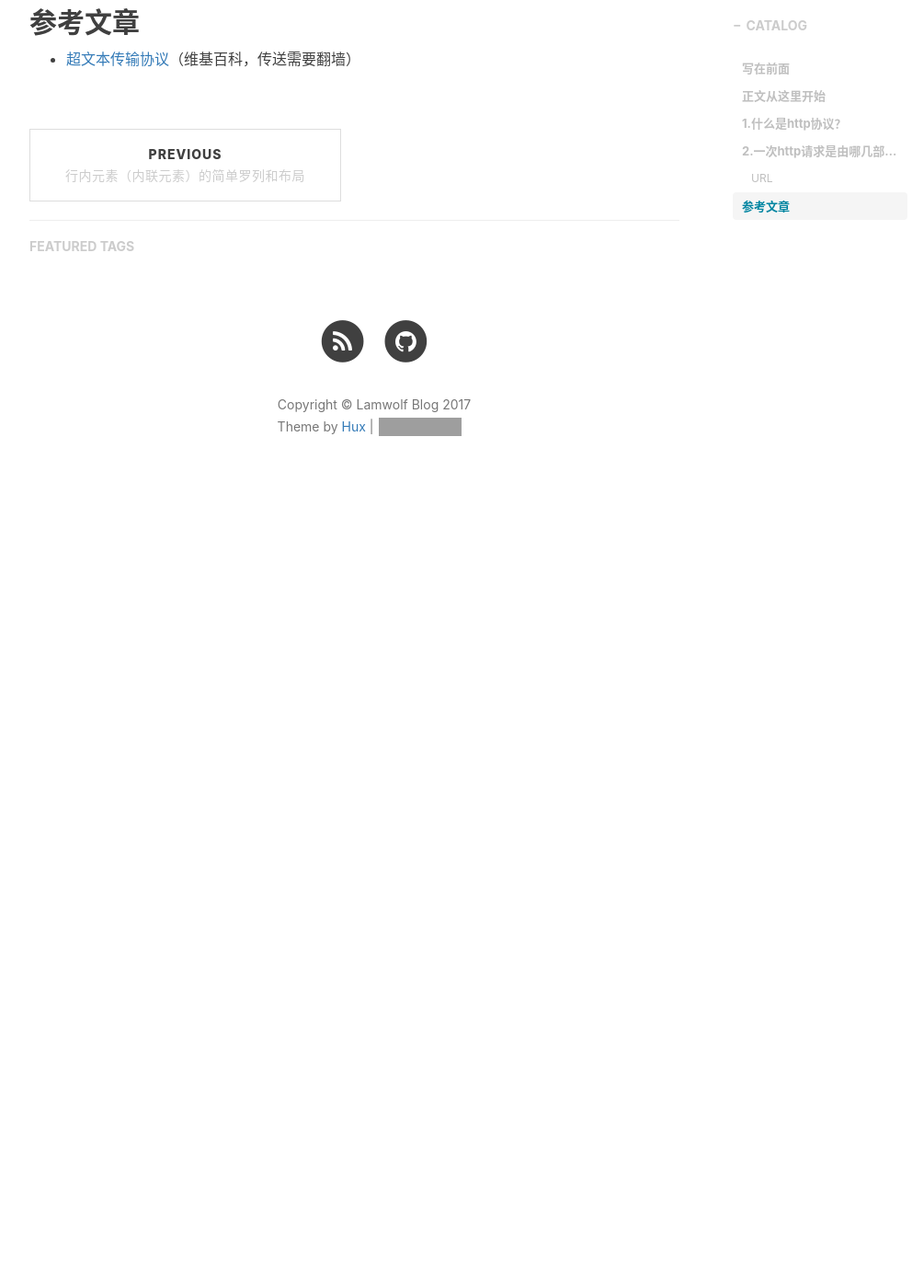
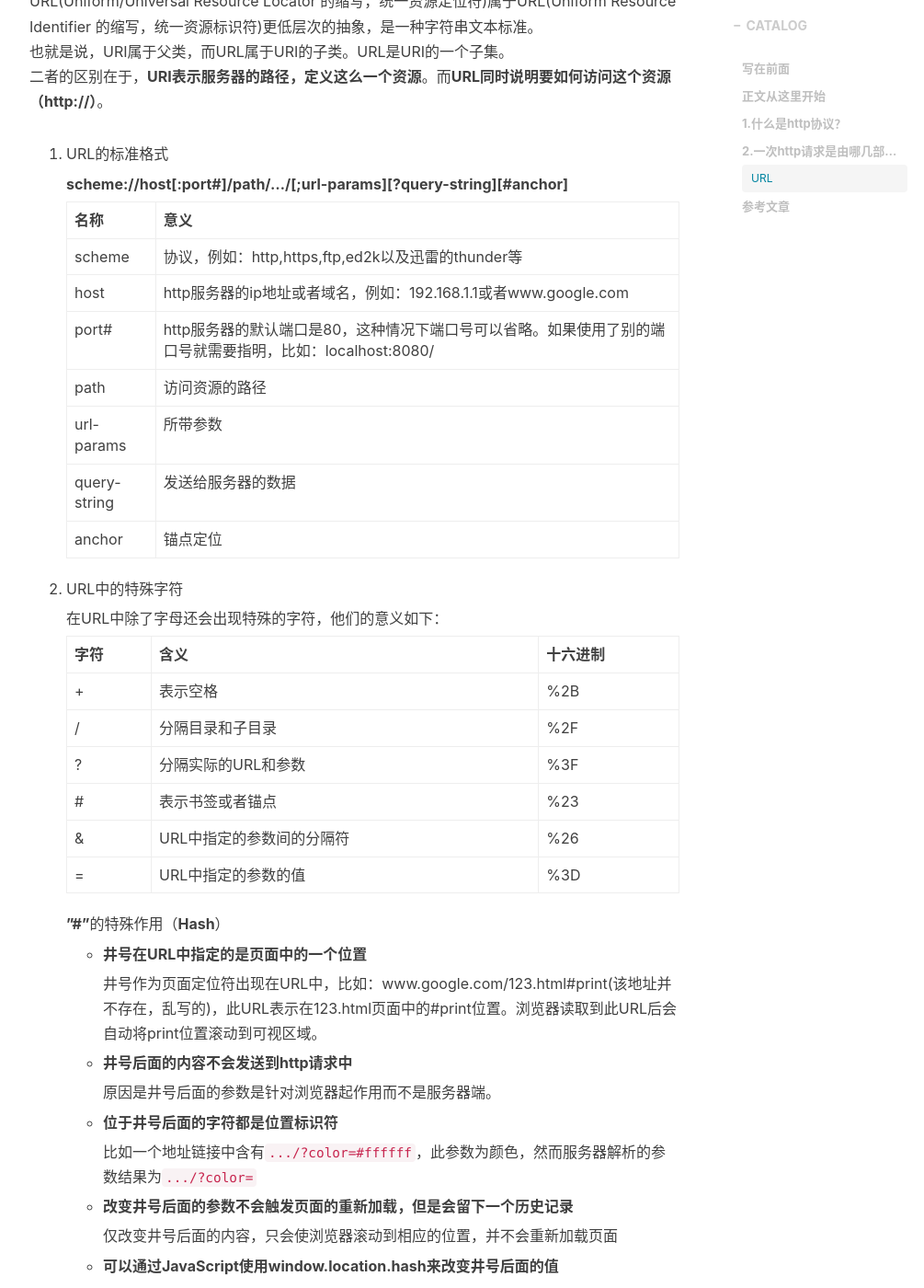
Before and after one commit to LamWolf/lamwolf.github.blog.io, a Jekyll site: the page built from _posts/2017-08-01-http-basic.md, in a window 1280 px wide and 1400 px high, scrolled down 1450 px. Shown: the whole window at 92% size, without its empty margins (233-1238 px from the left). Built offline with Jekyll 4.4.1, drawn with Linux system fonts in a browser that asks for light colours; nearby versions of some CDN libraries; comment, search, counter and statistics services are not loaded; before the commit the page ends 2018 px from its top, so only the background shows below that; some of the changed text lies outside the part shown; grey boxes are pictures that could not be loaded.

Commit message:
add post2 content: url & hash

```diff
--- a/_posts/2017-08-01-http-basic.md
+++ b/_posts/2017-08-01-http-basic.md
@@ -14,7 +14,7 @@ header-img: "img/post-bg-http.jpg"
 
 ## 写在前面
 
-作为一名前端开发人员，少不了跟网络活动打交道，而网络最基本的活动之一就是一次次的http请求，那http是什么，http请求又是什么呢？
+作为一名前端开发人员，少不了跟网络活动打交道，而网络最基本的活动之一就是一次次的http请求，那http是什么，http请求又是什么呢？本篇文章，就对http进行一次基础的系统总结。
 
 ##目录
 
@@ -40,5 +40,77 @@ HTTP共经历过0.9,1.0,1.1和2.0（目前最新的版本）共四个版本，HT
 
 ##### URL
 
+URL(Uniform/Universal Resource Locator 的缩写，统一资源定位符)属于URL(Uniform Resource Identifier 的缩写，统一资源标识符)更低层次的抽象，是一种字符串文本标准。
+<br>
+也就是说，URI属于父类，而URL属于URI的子类。URL是URI的一个子集。
+<br>
+二者的区别在于，**URI表示服务器的路径，定义这么一个资源**。而**URL同时说明要如何访问这个资源（http://）**。
+
+1. URL的标准格式
+
+	**scheme://host[:port#]/path/.../[;url-params][?query-string][#anchor]**
+
+	|名称|意义|
+	|----|---|
+	|scheme|协议，例如：http,https,ftp,ed2k以及迅雷的thunder等|
+	|host|http服务器的ip地址或者域名，例如：192.168.1.1或者www.google.com|
+	|port#|http服务器的默认端口是80，这种情况下端口号可以省略。如果使用了别的端口号就需要指明，比如：localhost:8080/|
+	|path|访问资源的路径|
+	|url-params|所带参数|
+	|query-string|发送给服务器的数据|
+	|anchor|锚点定位|
+
+2. URL中的特殊字符
+
+	在URL中除了字母还会出现特殊的字符，他们的意义如下：
+
+	|字符|含义|十六进制|
+	|---|---|-------|
+	|+|表示空格|%2B|
+	|/|分隔目录和子目录|%2F|
+	|?|分隔实际的URL和参数|%3F|
+	|#|表示书签或者锚点|%23|
+	|&|URL中指定的参数间的分隔符|%26|
+	|=|URL中指定的参数的值|%3D|
+
+	**"#"**的特殊作用（**Hash**）
+
+	* **井号在URL中指定的是页面中的一个位置**
+
+		井号作为页面定位符出现在URL中，比如：www.google.com/123.html#print(该地址并不存在，乱写的)，此URL表示在123.html页面中的#print位置。浏览器读取到此URL后会自动将print位置滚动到可视区域。
+
+	* **井号后面的内容不会发送到http请求中**
+
+		原因是井号后面的参数是针对浏览器起作用而不是服务器端。
+
+	* **位于井号后面的字符都是位置标识符**
+
+		比如一个地址链接中含有`.../?color=#ffffff`，此参数为颜色，然而服务器解析的参数结果为`.../?color=`
+
+	* **改变井号后面的参数不会触发页面的重新加载，但是会留下一个历史记录**
+
+		仅改变井号后面的内容，只会使浏览器滚动到相应的位置，并不会重新加载页面
+
+	* **可以通过JavaScript使用window.location.hash来改变井号后面的值**
+
+		window.location.hash这个属性对URL中的井号参数进行修改，基于这个原理，我们可以在不重载页面的前提下创造一天新的访问记录。<br>
+		除此之外，H5新增的onhashchange事件，当#值发生变化时，就会触发这个事件。
+
+	* **Googlebot对井号的过滤机制**
+
+		默认情况下Google在索引页面的时候会忽略井号后面的参数，同时也不会去执行页面中的javascript。然而谷歌为了支持对Ajax生成内容的索引，定义了如果在URL中使用“#!”，则Google会自动将其后面的内容转成查询字符串_escaped_fragment_的值。
+
+	井号除了简单的“定位”之外，作用还有很多，甚至可以结合？等元素标记流量来源，更深层次的用法就不在这里深究了，有兴趣可以自行搜索查找相关文档。
+
+3. URL编码
+
+	一个东西需要进行编码，那就说明这个东西是不适合直接传输的。
+
+	* **会引起歧义**
+
+
+
 ## 参考文章
 * [超文本传输协议](https://zh.wikipedia.org/wiki/%E8%B6%85%E6%96%87%E6%9C%AC%E4%BC%A0%E8%BE%93%E5%8D%8F%E8%AE%AE)（维基百科，传送需要翻墙）
+* [【基础进阶】URL详解与URL编码](http://www.cnblogs.com/coco1s/p/5038412.html)
+* [URL中“#” “？” &“”号的作用](http://www.cnblogs.com/julin-peng/p/4237791.html)
```
